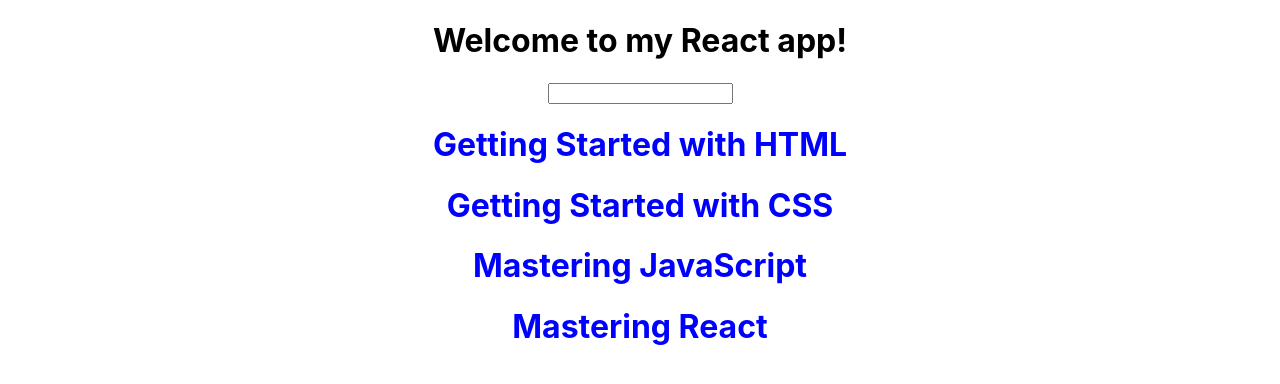
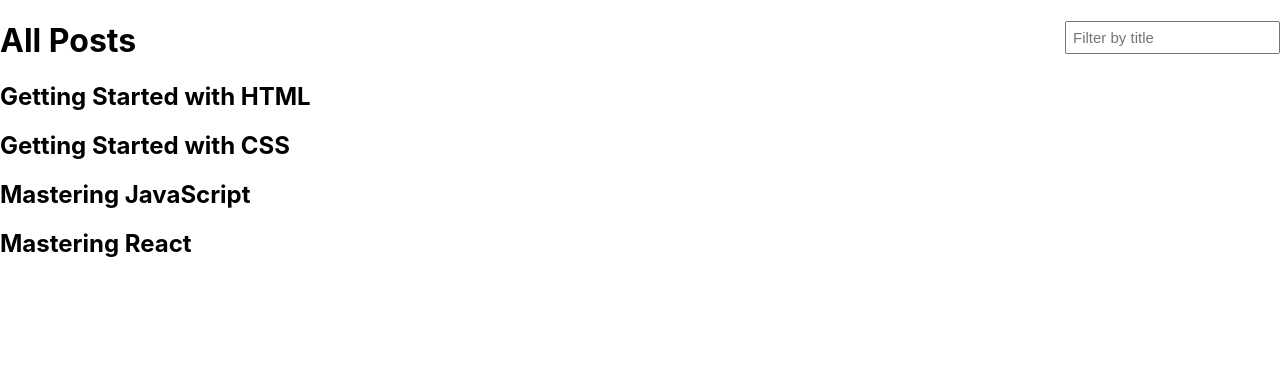
Before and after one commit to neodtruman/blog-with-react-redux, a React (Create React App) app: page /posts in a window 1280 px wide. Shown: the top 384 px of the page. Built offline with nearby package versions, Linux system fonts and the light colour scheme.

Commit message:
4.1 Route and Link - Without NavBar

```diff
--- a/package.json
+++ b/package.json
@@ -8,6 +8,7 @@
     "@testing-library/user-event": "^13.5.0",
     "react": "^18.1.0",
     "react-dom": "^18.1.0",
+    "react-router-dom": "^6.3.0",
     "react-scripts": "5.0.1",
     "web-vitals": "^2.1.4"
   },
--- a/src/App.js
+++ b/src/App.js
@@ -1,36 +1,24 @@
-import { useEffect, useState } from 'react';
+import { Routes, Route } from "react-router-dom";
+
+import HomePage from "./pages/home-page.component";
 import PostsPage from './pages/posts-page.component';
+import LoginPage from "./pages/login-page.component";
+
 import './App.css';
 
 const App = () => {
-  const [posts, setPosts] = useState([]);
-  const [filteredPosts, setFilteredPosts] = useState([]);
-  const [searchString, setSearchString] = useState('');
-
-  useEffect(() => {
-    fetch('/posts.json')
-      .then(response => response.json())
-      .then(data => setPosts(data));
-  }, []);
-
-  const onSearchChangeHandler = (event) => {
-    const newSearchString = event.target.value.toLocaleLowerCase();
-    setSearchString(newSearchString);
-  }
-
-  useEffect(() => {
-    const newFilteredPosts = posts.filter(post => {
-      return post.title.toLocaleLowerCase().includes(searchString);
-    });
-    setFilteredPosts(newFilteredPosts);
-  }, [searchString, posts]);
-
   return (
-    <div className="App">
-      <h1 className="heading-ele">Welcome to my React app!</h1>
-      <input type='search' onChange={onSearchChangeHandler} />
-      <PostsPage posts={filteredPosts} />
-    </div>
+    <Routes>
+      <Route
+        path="/"
+        element={<HomePage />} />
+      <Route
+        path="/posts"
+        element={<PostsPage />} />
+      <Route
+        path="/login"
+        element={<LoginPage />} />
+    </Routes>
   );
 }
 
--- a/src/index.js
+++ b/src/index.js
@@ -1,11 +1,15 @@
 import React from 'react';
 import ReactDOM from 'react-dom/client';
+import { BrowserRouter } from 'react-router-dom';
+
+import App from './App';
 import './index.css';
-import App from './App';
 
 const root = ReactDOM.createRoot(document.getElementById('root'));
 root.render(
   <React.StrictMode>
-    <App />
+    <BrowserRouter>
+      <App />
+    </BrowserRouter>
   </React.StrictMode>
 );
--- /dev/null
+++ b/src/pages/home-page.component.js
@@ -0,0 +1,7 @@
+const HomePage = () => {
+  return (
+    <h1>Home Page</h1>
+  );
+}
+
+export default HomePage;
--- /dev/null
+++ b/src/pages/login-page.component.js
@@ -0,0 +1,7 @@
+const LoginPage = () => {
+  return (
+    <h1>Login Page</h1>
+  );
+}
+
+export default LoginPage;
--- a/src/pages/posts-page.component.js
+++ b/src/pages/posts-page.component.js
@@ -1,13 +1,43 @@
-import { Fragment } from "react";
+import { Fragment, useEffect, useState } from 'react';
 import classes from './posts-page.styles.module.css';
 
-const PostsPage = (props) => {
+const PostsPage = () => {
+  const [posts, setPosts] = useState([]);
+  const [filteredPosts, setFilteredPosts] = useState([]);
+  const [searchString, setSearchString] = useState('');
+
+  useEffect(() => {
+    fetch('/posts.json')
+      .then(response => response.json())
+      .then(data => setPosts(data));
+  }, []);
+
+  const onSearchChangeHandler = (event) => {
+    const newSearchString = event.target.value.toLocaleLowerCase();
+    setSearchString(newSearchString);
+  }
+
+  useEffect(() => {
+    const newFilteredPosts = posts.filter(post => {
+      return post.title.toLocaleLowerCase().includes(searchString);
+    });
+    setFilteredPosts(newFilteredPosts);
+  }, [searchString, posts]);
+
   return (
     <Fragment>
-      {props.posts.map(post =>
-        <h1 key={post.slug} className={classes['heading-ele']}>
-          {post.title}
-        </h1>
+      <h1>
+        <span>All Posts</span>
+        <input
+          className={classes['filter-box']}
+          type='search'
+          onChange={onSearchChangeHandler}
+          placeholder='Filter by title'
+        />
+      </h1>
+
+      {filteredPosts.map(post =>
+        <h2 key={post.slug}>{post.title}</h2>
       )}
     </Fragment>
   );
--- a/src/pages/posts-page.styles.module.css
+++ b/src/pages/posts-page.styles.module.css
@@ -1,3 +1,5 @@
-.heading-ele {
-  color: blue;
+.filter-box {
+  float: right;
+  padding: 6px;
+  font-size: 15px;
 }
```
Also changed, not shown: 1 other file (tests, documents, lock files or other folders).
